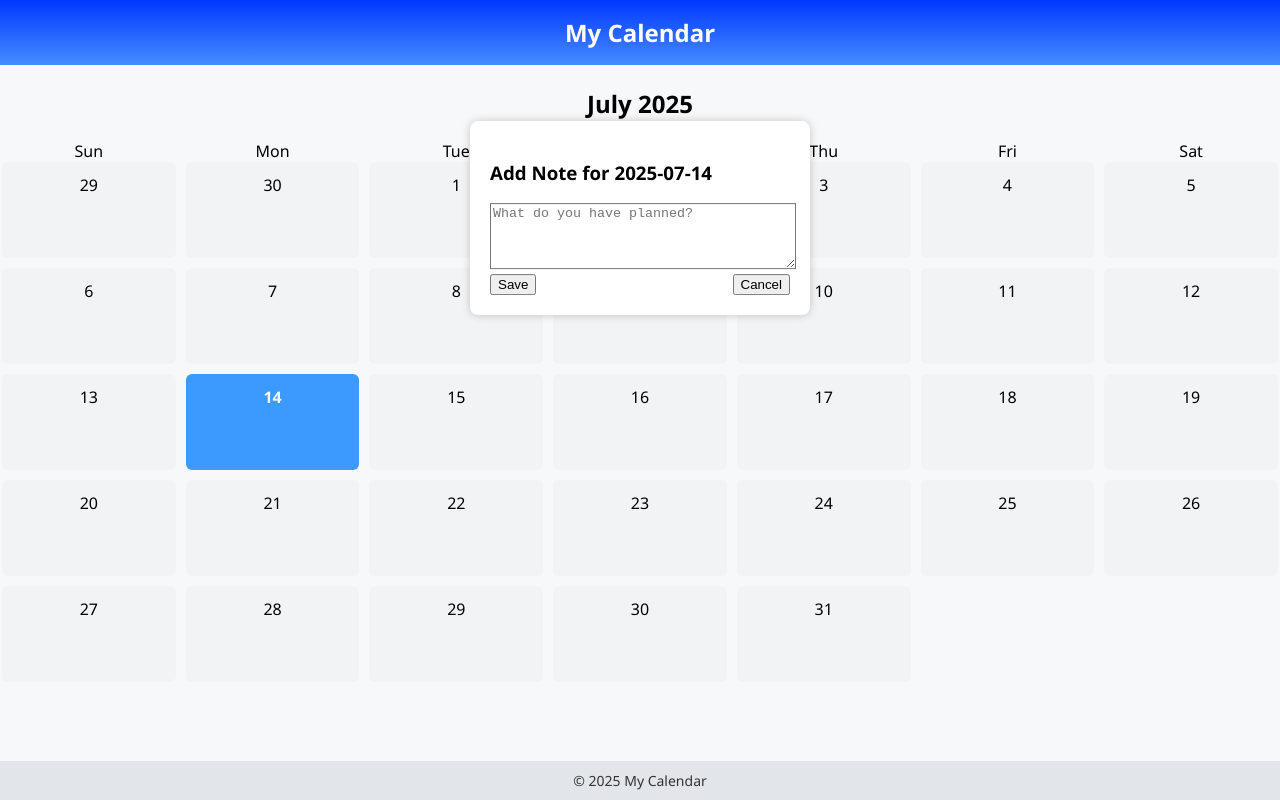
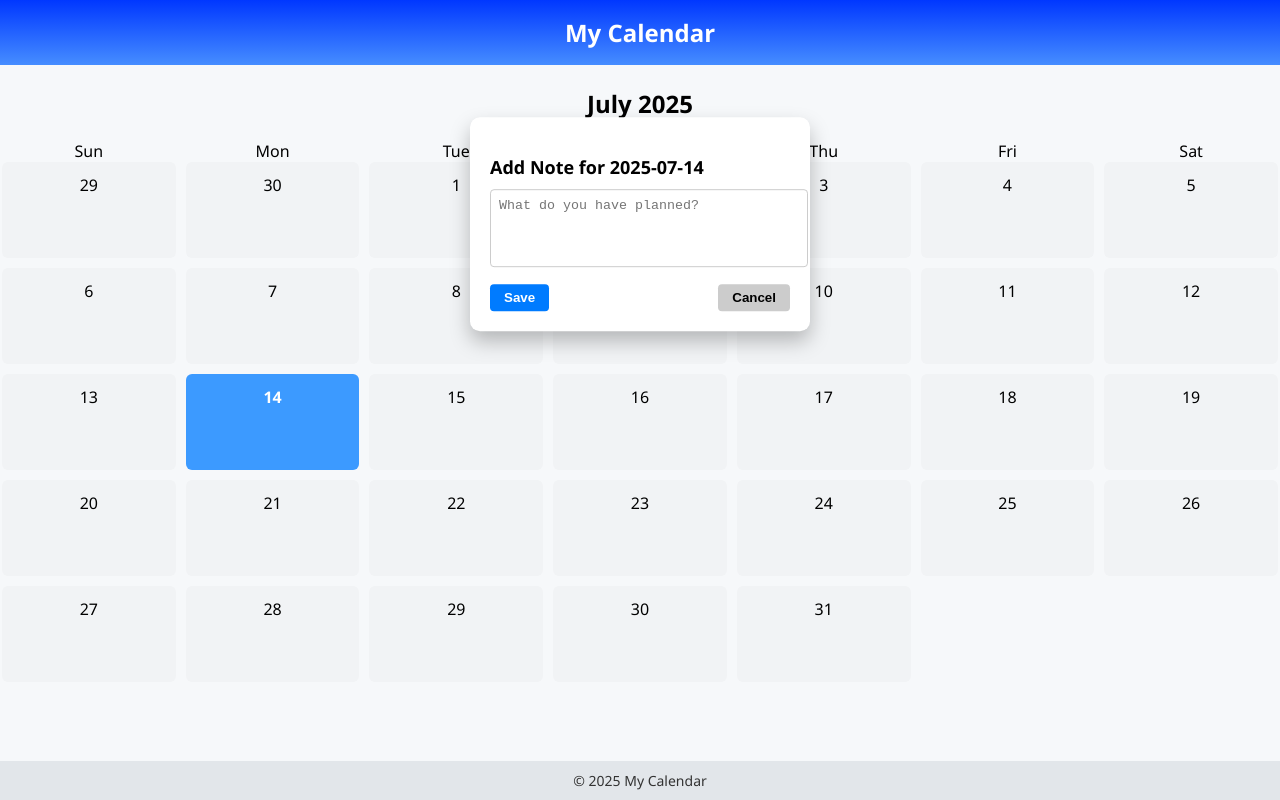
Before and after one commit to MohamadG004/Calendar, a React (Vite) app in the folder Calendar/: page / in a window 1280 px wide. Both pictures are taken after a click on the element "14". Built offline with nearby package versions, Linux system fonts and the light colour scheme.

Commit message:
Fixed styling for adding notes

```diff
--- a/Calendar/src/components/Calendar.jsx
+++ b/Calendar/src/components/Calendar.jsx
@@ -63,9 +63,9 @@ const Calendar = () => {
           return (
             <div
               key={idx}
-              className={`day-box cursor-pointer ${isToday ? "today" : ""} ${
+              className={`day-box ${isToday ? "today" : ""} ${
                 !isCurrentMonth ? "text-gray-400" : ""
-              } ${hasNote ? "border border-blue-400" : ""}`}
+              } ${hasNote ? "has-note" : ""}`}
               onClick={() => handleDayClick(day, isCurrentMonth)}
             >
               {day}
@@ -76,39 +76,19 @@ const Calendar = () => {
 
       {/* Modal */}
       {selectedDate && (
-        <div
-          style={{
-            position: "fixed",
-            top: "20%",
-            left: "50%",
-            transform: "translate(-50%, -20%)",
-            backgroundColor: "white",
-            padding: "20px",
-            borderRadius: "8px",
-            boxShadow: "0 0 10px rgba(0,0,0,0.2)",
-            zIndex: 1000,
-            width: "300px",
-          }}
-        >
-          <h3 className="mb-2 font-bold">Add Note for {selectedDate}</h3>
+        <div className="modal">
+          <h3>Add Note for {selectedDate}</h3>
           <textarea
             value={note}
             onChange={(e) => setNote(e.target.value)}
             rows="4"
-            className="w-full border p-2 mb-2"
             placeholder="What do you have planned?"
           />
-          <div className="flex justify-between">
-            <button
-              className="bg-blue-500 text-white px-3 py-1 rounded"
-              onClick={handleSaveNote}
-            >
+          <div className="buttons">
+            <button className="save" onClick={handleSaveNote}>
               Save
             </button>
-            <button
-              className="bg-gray-300 text-black px-3 py-1 rounded"
-              onClick={() => setSelectedDate(null)}
-            >
+            <button className="cancel" onClick={() => setSelectedDate(null)}>
               Cancel
             </button>
           </div>
```
